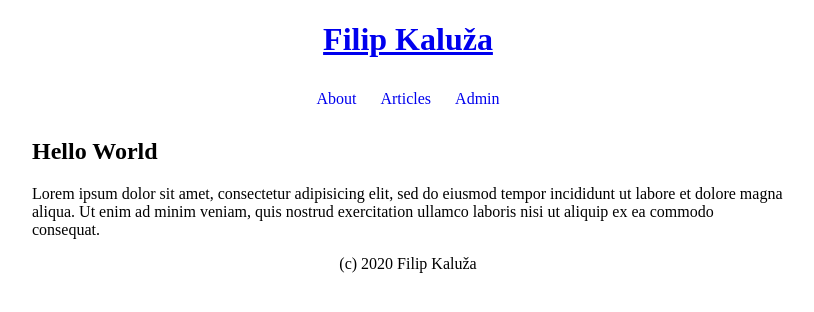
After one commit to FilipKaluza/flask_app, a Flask app: page /articles/1/ in a window 1280 px wide. The commit adds this page. Shown: the top 312 px of the page, without its empty margins (232-1046 px from the left). Run offline with Flask 2, Linux system fonts and the light colour scheme.

Commit message:
render system

```diff
--- a/mdblog/app.py
+++ b/mdblog/app.py
@@ -1,5 +1,5 @@
 from flask import Flask, render_template
-
+from .database import articles
 
 flask_app = Flask(__name__)
 
@@ -18,4 +18,11 @@ def view_admin():
 
 @flask_app.route('/articles/')
 def view_articles():
-    return render_template("articles.jinja")
+    return render_template("articles.jinja", articles=articles.items())
+
+@flask_app.route('/articles/<int:art_id>/')
+def view_article(art_id):
+    article = articles.get(art_id)
+    if article:
+        return render_template("article.jinja", article=article)
+    return render_template("article_not_found.jinja", art_id=art_id)
--- /dev/null
+++ b/mdblog/database.py
@@ -0,0 +1,18 @@
+articles = {
+            1 : {
+                "title" : "Hello World",
+                "content" : "Lorem ipsum dolor sit amet, consectetur adipisicing elit, sed do eiusmod tempor incididunt ut labore et dolore magna aliqua. Ut enim ad minim veniam, quis nostrud exercitation ullamco laboris nisi ut aliquip ex ea commodo consequat."
+                },
+            2 : {
+                "title" : "Hello World",
+                "content" : "Lorem ipsum dolor sit amet, consectetur adipisicing elit, sed do eiusmod tempor incididunt ut labore et dolore magna aliqua. Ut enim ad minim veniam, quis nostrud exercitation ullamco laboris nisi ut aliquip ex ea commodo consequat."
+                },
+            3 : {
+                "title" : "Hello World",
+                "content" : "Lorem ipsum dolor sit amet, consectetur adipisicing elit, sed do eiusmod tempor incididunt ut labore et dolore magna aliqua. Ut enim ad minim veniam, quis nostrud exercitation ullamco laboris nisi ut aliquip ex ea commodo consequat."
+                },
+            4 : {
+                "title" : "Hello World",
+                "content" : "Lorem ipsum dolor sit amet, consectetur adipisicing elit, sed do eiusmod tempor incididunt ut labore et dolore magna aliqua. Ut enim ad minim veniam, quis nostrud exercitation ullamco laboris nisi ut aliquip ex ea commodo consequat."
+                }
+        }
--- /dev/null
+++ b/mdblog/templates/_footer.jinja
@@ -0,0 +1,3 @@
+<p>
+        (c) 2020 Filip Kaluža
+</p>
--- /dev/null
+++ b/mdblog/templates/_head.jinja
@@ -0,0 +1 @@
+<link rel="stylesheet" type="text/css" href={{url_for("static", filename="css/main.css")}}>
--- a/mdblog/templates/_main.jinja
+++ b/mdblog/templates/_main.jinja
@@ -3,7 +3,7 @@
 
 <head>
     <title> {% block title %} {% endblock %} </title>
-    <link rel="stylesheet" type="text/css" href={{url_for("static", filename="css/main.css")}}>
+    {% include "_head.jinja" %}
 </head>
 
 <body>
@@ -12,11 +12,7 @@
 </header>
 
 <nav>
-    <ul class=nav>
-      <li> <a href='{{ url_for("view_about") }}'>About</a> </li>
-      <li> <a href='{{ url_for("view_articles") }}'>Articles</a> </li>
-      <li> <a href='{{ url_for("view_admin") }}'>Admin</a> </li>
-    </ul>
+    {% include "_nav.jinja" %}
 </nav>
 
 <main>
@@ -24,9 +20,7 @@
 </main>
 
 <footer>
-    <p>
-        (c) 2020 Filip Kaluža
-    </p>
+    {% include "_footer.jinja" %}
 </footer>
 </body>
 </html>
--- /dev/null
+++ b/mdblog/templates/_nav.jinja
@@ -0,0 +1,5 @@
+<ul class=nav>
+      <li> <a href='{{ url_for("view_about") }}'>About</a> </li>
+      <li> <a href='{{ url_for("view_articles") }}'>Articles</a> </li>
+      <li> <a href='{{ url_for("view_admin") }}'>Admin</a> </li>
+</ul>
--- /dev/null
+++ b/mdblog/templates/article.jinja
@@ -0,0 +1,8 @@
+{% extends "_main.jinja" %}
+
+{% block title %} Article {{article.title}} {% endblock %}
+
+{% block main %}
+    <h2> {{ article.title }} </h2>
+    <p> {{ article.content }} </>
+{% endblock %}
```
Also changed, not shown: mdblog/templates/article_not_found.jinja (added, +14 -0 lines), mdblog/templates/articles.jinja (+12 -1 lines).
